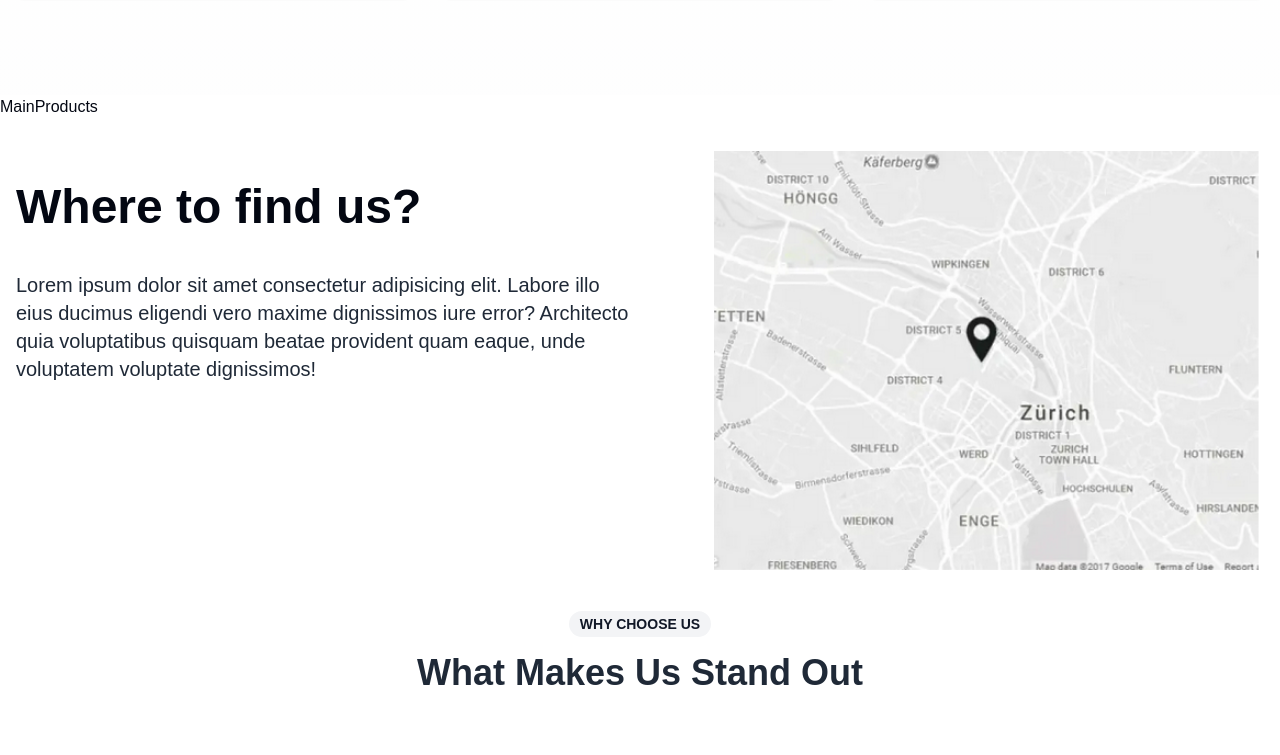
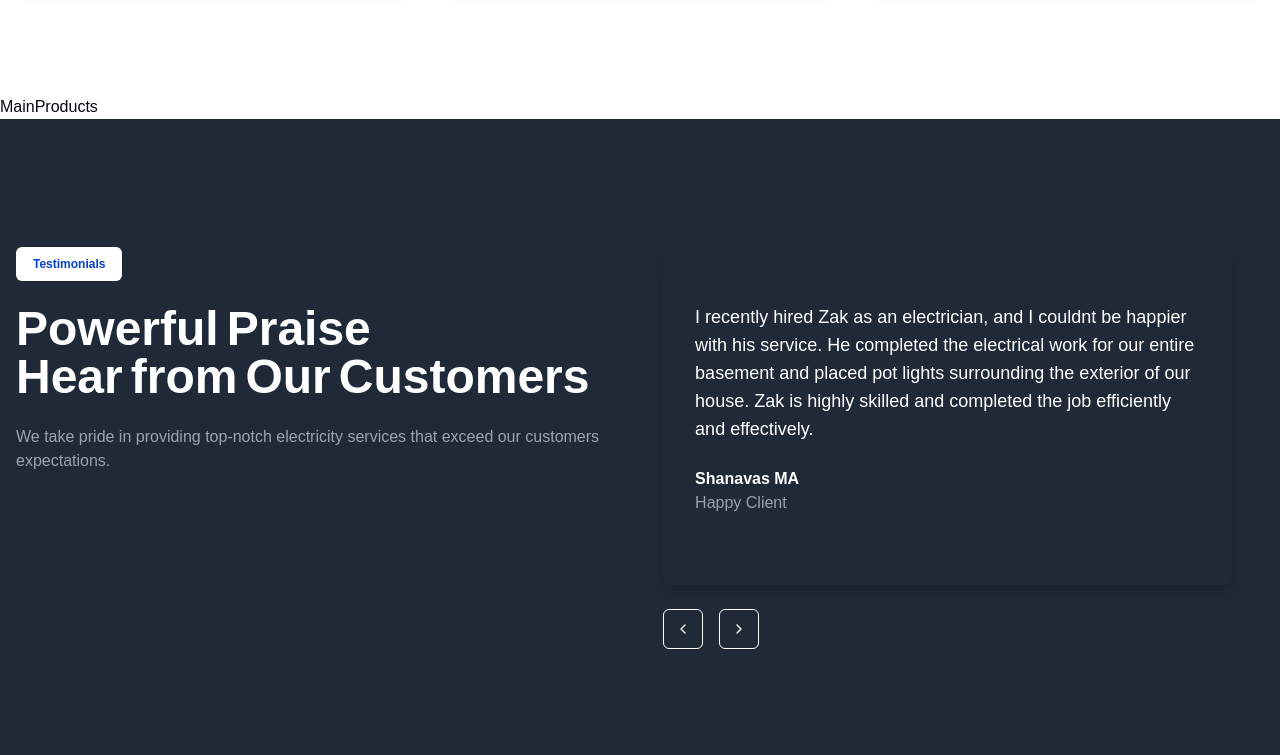
Before and after one commit to MGPychi/dalielectrique, a Next.js app: page / in a window 1280 px wide. Shown: the part 1421-2176 px from the top of the page. Built offline with nearby package versions, Linux system fonts and the light colour scheme.

Commit message:
blured the hero images

```diff
--- a/src/app/_components/Hero.tsx
+++ b/src/app/_components/Hero.tsx
@@ -77,7 +77,7 @@ export default function HeroCarousel() {
   }, [paginate]);
 
   return (
-    <div className="relative h-screen w-full overflow-hidden bg-black backdrop-blur-sm ">
+    <div className="relative h-screen w-full overflow-hidden bg-black/40 backdrop-blur  ">
       <div className="absolute top-0 left-0 right-0 z-50 bg-gradient-to-b from-black/70 to-transparent pt-4 pb-16">
         <Header />
       </div>
@@ -92,7 +92,7 @@ export default function HeroCarousel() {
                 className="h-full w-full object-cover"
                 blurDataURL=""
                 placeholder="blur"
-                quality={70}
+                quality={1}
                 priority
               />
             )
@@ -100,7 +100,7 @@ export default function HeroCarousel() {
       </div>
       <AnimatePresence
         initial={false}
-        mode="popLayout"
+        mode="sync"
         onExitComplete={() => setIsAnimating(false)}
       >
         {content.map((item, index) =>
@@ -116,7 +116,7 @@ export default function HeroCarousel() {
               className="absolute inset-0"
             >
               <div className="relative h-full w-full">
-                <div className="absolute inset-0 bg-black/50 z-10" />
+                <div className="absolute inset-0 bg-black/50 backdrop-blur z-10" />
 
                 <Image
                   src={item.image}
@@ -124,7 +124,7 @@ export default function HeroCarousel() {
                   className="h-full w-full object-cover"
                   blurDataURL=""
                   placeholder="blur"
-                  quality={70}
+                  quality={1}
                   priority
                 />
                 <div className="absolute inset-0 z-20 flex flex-col justify-center items-start p-8 md:p-16 lg:p-24">
--- a/src/app/_components/Location.tsx
+++ b/src/app/_components/Location.tsx
@@ -1,64 +1,91 @@
 "use client";
+
 import Image from "next/image";
 import React, { useRef } from "react";
 import { m as motion, useInView } from "framer-motion";
+import { MapPin, Clock, Phone } from "lucide-react";
+import LocationImage from "../../../public/location1.png";
 
-const titleVariants = {
-  hidden: { opacity: 0, y: -20 },
-  visible: { opacity: 1, y: 0, transition: { duration: 0.5 } },
+const containerVariants = {
+  hidden: { opacity: 0 },
+  visible: { opacity: 1, transition: { duration: 0.5, staggerChildren: 0.2 } },
 };
 
-const textVariants = {
+const itemVariants = {
   hidden: { opacity: 0, y: 20 },
-  visible: { opacity: 1, y: 0, transition: { duration: 0.5, delay: 0.2 } },
-};
-
-const imageVariants = {
-  hidden: { opacity: 0, scale: 0.9 },
-  visible: { opacity: 1, scale: 1, transition: { duration: 0.5, delay: 0.4 } },
+  visible: { opacity: 1, y: 0, transition: { duration: 0.5 } },
 };
 
 const Location = () => {
   const ref = useRef(null);
-  const inView = useInView(ref, { once: false,margin:"-250px 0px -100px 0px" })
+  const inView = useInView(ref, {
+    once: false,
+    margin: "-100px 0px -100px 0px",
+  });
 
   return (
     <section
       ref={ref}
-      className="flex flex-col items-center lg:items-start px-4 gap-4 lg:flex-row mx-auto container justify-between py-8"
+      className="relative min-h-screen flex items-center justify-center  px-4 overflow-hidden"
     >
-      <div className="w-full lg:w-1/2">
-        <motion.h1
-          variants={titleVariants}
+      <div className="absolute inset-0 z-0">
+        <Image
+          src={LocationImage}
+          layout="fill"
+          objectFit="cover"
+          alt="Location map background"
+          loading="lazy"
+        />
+        <div className="absolute inset-0 bg-black/60" />
+      </div>
+
+      <motion.div
+        variants={containerVariants}
         initial="hidden"
         animate={inView ? "visible" : "hidden"}
-          className="text-4xl lg:text-5xl font-bold py-4 pb-6 lg:py-8 lg:pb-10"
+        className="relative z-10 w-full max-w-7xl mx-auto bg-white/10 backdrop-blur-md rounded-2xl  p-8 lg:p-12 shadow-2xl"
+      >
+        <div className="grid lg:grid-cols-2 gap-12 items-center">
+          <div>
+            <motion.h1
+              variants={itemVariants}
+              className="text-4xl lg:text-5xl font-bold mb-6 text-white"
             >
               Where to find us?
             </motion.h1>
             <motion.p
-          variants={textVariants}
-          initial="hidden"
-          animate={inView ? "visible" : "hidden"}
-          className="text-gray-800 text-base lg:text-xl"
+              variants={itemVariants}
+              className="text-gray-200 text-lg mb-8"
             >
-          Lorem ipsum dolor sit amet consectetur adipisicing elit. Labore illo
-          eius ducimus eligendi vero maxime dignissimos iure error? Architecto
-          quia voluptatibus quisquam beatae provident quam eaque, unde
-          voluptatem voluptate dignissimos!
+              Located in the heart of innovation, our office is where ideas come
+              to life. We are easily accessible and always ready to welcome you
+              for a visit or collaboration.
             </motion.p>
+            <motion.div variants={itemVariants} className="space-y-4">
+              <div className="flex items-center space-x-4 text-white">
+                <MapPin className="w-6 h-6 text-primary" />
+                <p>123 Tech Avenue, Innovation City, IC 54321</p>
               </div>
-      <motion.div
-        variants={imageVariants}
-        initial="hidden"
-        animate={inView ? "visible" : "hidden"}
-      >
+              <div className="flex items-center space-x-4 text-white">
+                <Clock className="w-6 h-6 text-primary" />
+                <p>Monday - Friday, 9:00 AM - 6:00 PM</p>
+              </div>
+              <div className="flex items-center space-x-4 text-white">
+                <Phone className="w-6 h-6 text-primary" />
+                <p>+1 (555) 123-4567</p>
+              </div>
+            </motion.div>
+          </div>
+          <motion.div variants={itemVariants} className="relative ">
             <Image
-          src={"/location.png"}
-          width={550}
-          height={450}
-          alt="location image"
+              src={LocationImage}
+              width={800}
+              height={350}
+              alt="Our office"
+              className="rounded-lg shadow-lg w-[800px] h-[350px]"
             />
+          </motion.div>
+        </div>
       </motion.div>
     </section>
   );
--- a/src/app/_components/WhyUs.tsx
+++ b/src/app/_components/WhyUs.tsx
@@ -52,7 +52,7 @@ export default function WhyChooseUs() {
   const inView = useInView(ref, { once: false,margin:"-250px 0px -100px 0px" })
 
   return (
-    <section ref={ref} className="py-2  px-4 ">
+    <section ref={ref} className="py-32  px-4 ">
       <div className="container mx-auto ">
         <motion.div
           initial="hidden"
--- a/src/app/page.tsx
+++ b/src/app/page.tsx
@@ -17,9 +17,9 @@ export default function Homepage() {
         <AboutUs />
         <Services />
         <MainProducts />
+        <Reviews />
+        <WhyChooseUs />
         <Location />
-        <WhyChooseUs />
-        <Reviews />
         <ContactusSection />
         <ScrollUp />
       </main>
```
Also changed, not shown: public/location1.png (added), public/location2.png (added). Lines whose indentation alone changed are shown as unchanged.
